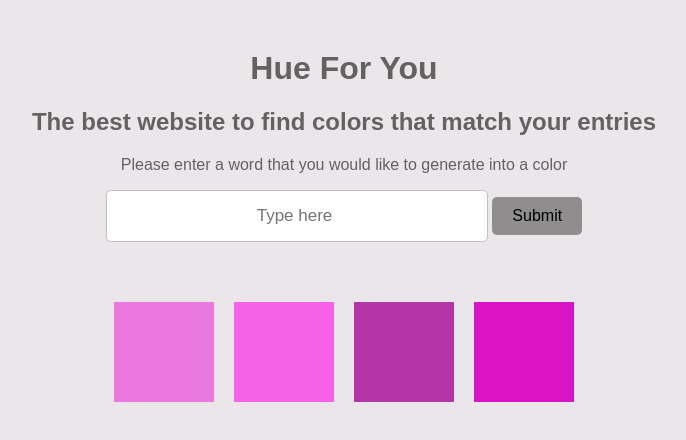
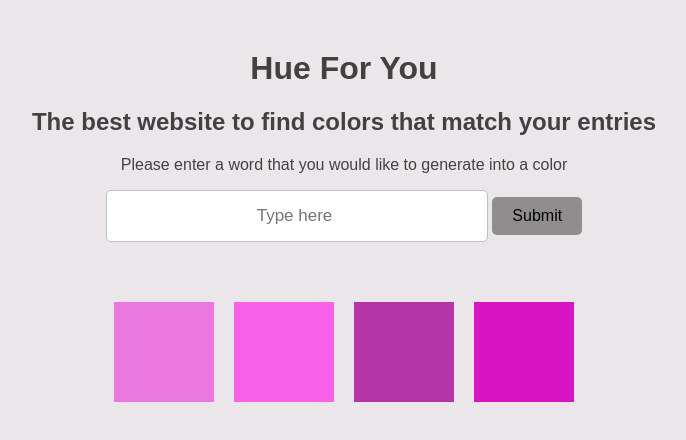
Before and after one commit to donovanduyho/hue-for-you, a plain HTML site: page front-end/index.html in a window 1280 px wide. Shown: the whole page, without its empty margins (296-982 px from the left). Drawn offline with Linux system fonts and the light colour scheme.

Commit message:
Update style.css

```diff
--- a/front-end/style.css
+++ b/front-end/style.css
@@ -10,7 +10,7 @@ body {
 
 h1, h2, p {
     /* color: rgb(45, 57, 72); */
-    color: rgb(99, 98, 99);
+    color: rgb(66, 65, 66);
     /* text-align: center; */
     text-align: center;
 }
```
